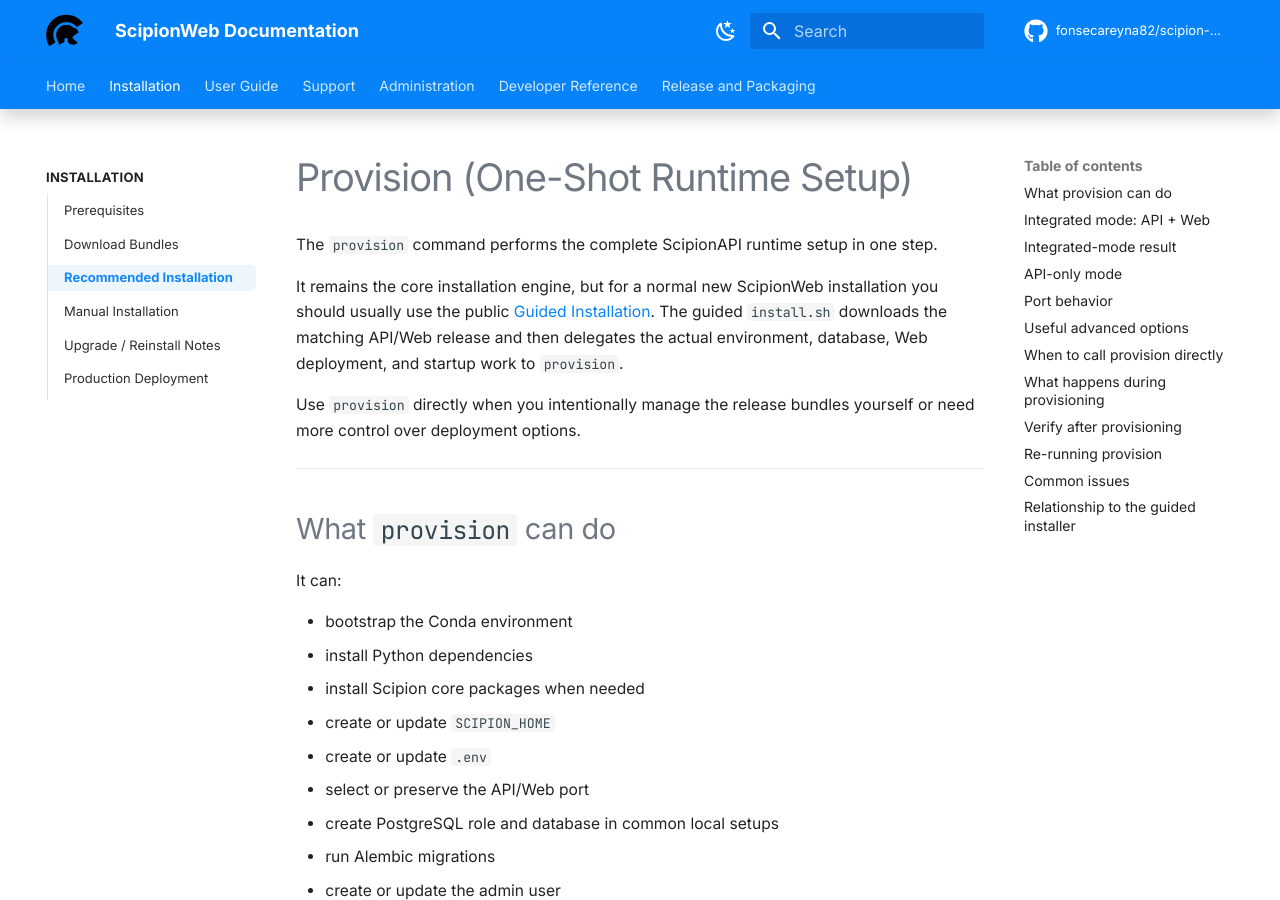
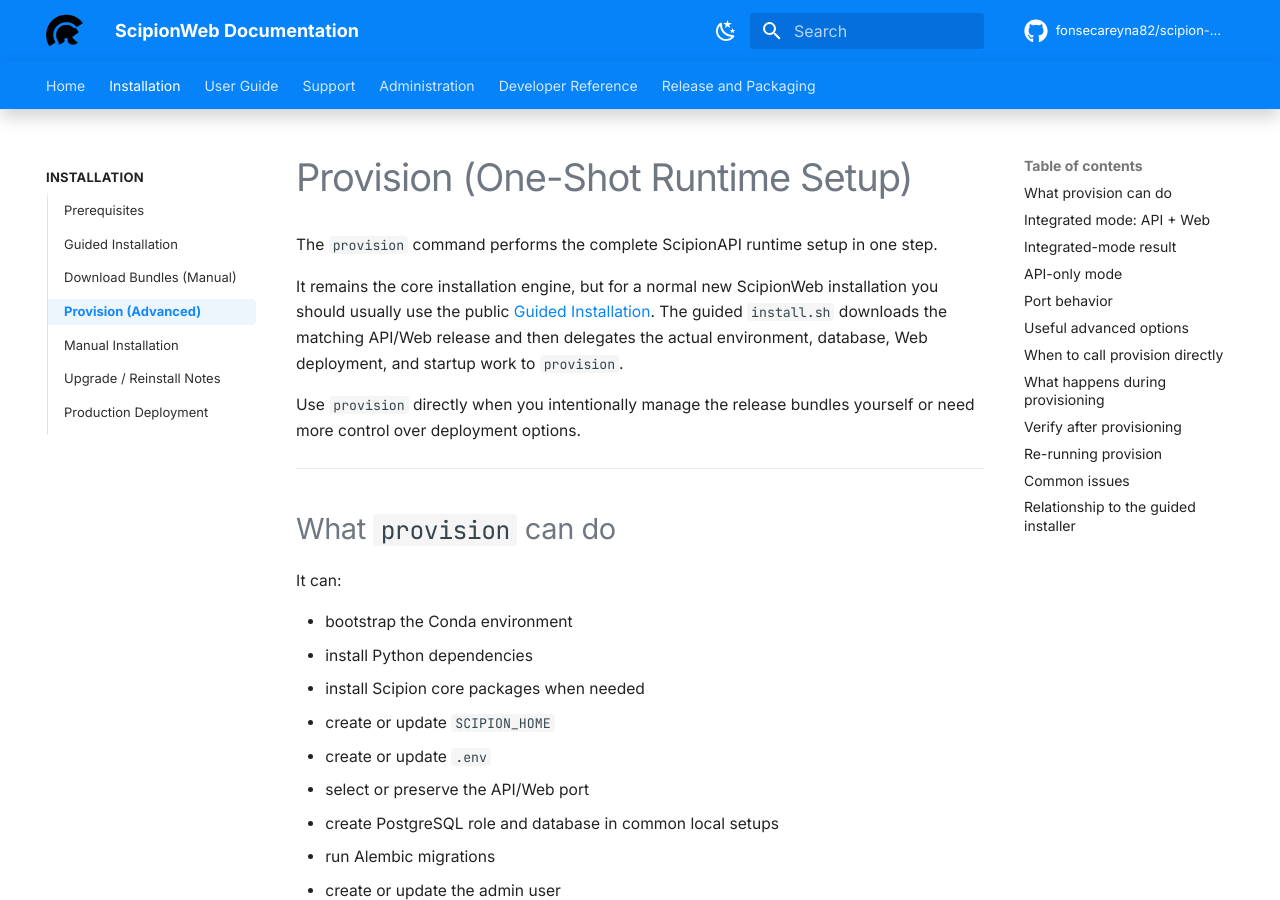
Before and after one commit to fonsecareyna82/scipion-docs, an MkDocs documentation site: the page built from docs/installation/provision.md, in a window 1280 px wide and 900 px high. Built offline with MkDocs 1.6.1 and Material for MkDocs 9.7.7, drawn with Linux system fonts in a browser that asks for light colours; comment, search, counter and statistics services are not loaded; the version menu is left out.

Commit message:
Add new workflows to docs navigation

```diff
--- a/mkdocs.yml
+++ b/mkdocs.yml
@@ -59,8 +59,9 @@
   - Installation:
       - Overview: installation/index.md
       - Prerequisites: installation/prerequisites.md
-      - Download Bundles: installation/download-bundles.md
-      - Recommended Installation: installation/provision.md
+      - Guided Installation: installation/guided-install.md
+      - Download Bundles (Manual): installation/download-bundles.md
+      - Provision (Advanced): installation/provision.md
       - Manual Installation: installation/manual-install.md
       - Upgrade / Reinstall Notes: installation/upgrade.md
       - Production Deployment: installation/deployment-systemd.md
@@ -102,6 +103,8 @@
           - Install: cli/install.md
           - Provision: cli/provision.md
           - Update: cli/update.md
+          - Release Publisher: cli/release.md
+          - Uninstall: cli/uninstall.md
           - Doctor: cli/doctor.md
           - start / stop / restart / status / logs: cli/runtime.md
       - Backend:
@@ -125,6 +128,7 @@
       - Packaging Strategy: release/packaging-strategy.md
       - Build API Bundle: release/build-api-bundle.md
       - Build Web Bundle: release/build-web-bundle.md
+      - Publish Release: release/publishing.md
       - Release Checklist: release/checklist.md
 
 markdown_extensions:
```
